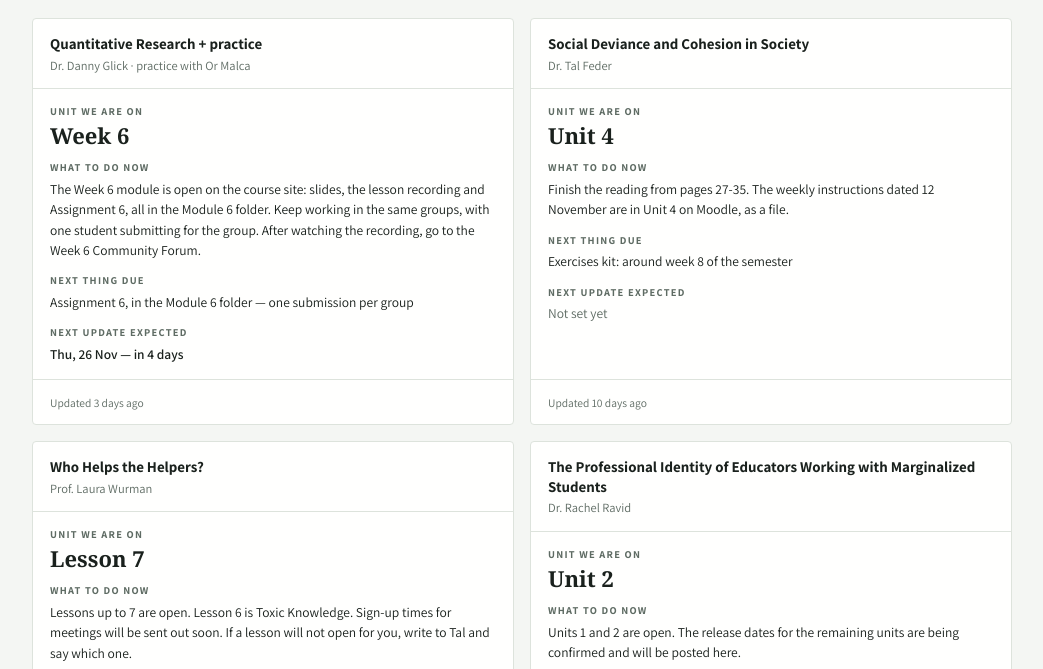
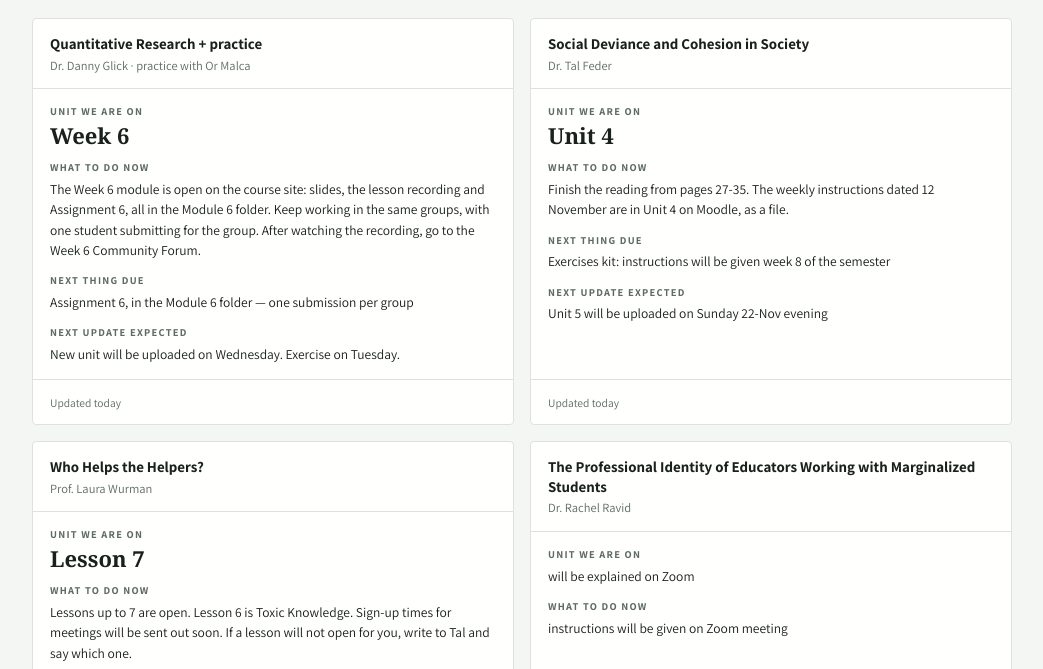
Before and after one commit to TalFeder2/inclusive-education, a plain HTML site: page index.html in a window 1280 px wide. Shown: the part 131-800 px from the top of the page, without its empty margins (118-1161 px from the left). Drawn offline with Linux system fonts and the light colour scheme; a web font is replaced by a local one.

Commit message:
Update course cards; hide empty fields; allow text in next-update
Co-Authored-By: Claude Opus 5 <noreply@anthropic.com>

```diff
--- a/index.html
+++ b/index.html
@@ -128,29 +128,34 @@ h1{font-family:var(--display);font-weight:700;font-size:clamp(26px,4vw,38px);lin
     return /^https?:\/\//i.test(u) ? u : '';
   }
 
+  // An empty field hides its row entirely, rather than printing a placeholder.
+  function row(label, value, cls){
+    if (!value) return '';
+    return '<div class="row"><p class="k">' + label + '</p>'
+      + '<p class="' + (cls || 'v') + '">' + esc(value) + '</p></div>';
+  }
+  function isDate(v){ return /^\d{4}-\d{2}-\d{2}$/.test(String(v == null ? '' : v)); }
+
+  // `next` may be a date (YYYY-MM-DD), which gets a countdown, or free text, shown as written.
+  function nextText(v){
+    if (!v) return '';
+    if (!isDate(v)) return v;
+    var n = days(today(), v);
+    return pretty(v) + (n === null ? '' : n === 0 ? ' — today' : n === 1 ? ' — tomorrow'
+      : n > 1 ? ' — in ' + n + ' days' : ' — overdue');
+  }
+
   function card(c){
-    var nextTxt = 'Not set yet', nextCls = 'v none';
-    if (c.next){
-      var n = days(today(), c.next);
-      nextCls = 'v date';
-      nextTxt = pretty(c.next) + (n === null ? '' : n === 0 ? ' — today' : n === 1 ? ' — tomorrow'
-        : n > 1 ? ' — in ' + n + ' days' : ' — overdue');
-    }
+    var unit = String(c.unit == null ? '' : c.unit);
     return '<article class="course">'
       + '<div class="c-top">'
       + '<p class="c-en">' + esc(c.en) + '</p>'
       + '<p class="c-who">' + esc(c.who) + '</p>'
       + '</div><div class="c-body">'
-      + '<div class="row"><p class="k">Unit we are on</p>'
-      + (c.unit ? '<p class="unit">' + esc(c.unit) + '</p>'
-                : '<p class="unit none">Not reported yet</p>') + '</div>'
-      + '<div class="row"><p class="k">What to do now</p>'
-      + '<p class="' + (c.now ? 'v' : 'v none') + '">'
-      + esc(c.now || 'Nothing posted here yet. Check the course on Moodle, or write to Tal.') + '</p></div>'
-      + '<div class="row"><p class="k">Next thing due</p>'
-      + '<p class="' + (c.due ? 'v' : 'v none') + '">' + esc(c.due || 'Nothing listed') + '</p></div>'
-      + '<div class="row"><p class="k">Next update expected</p>'
-      + '<p class="' + nextCls + '">' + esc(nextTxt) + '</p></div>'
+      + row('Unit we are on', unit, unit.length <= 18 ? 'unit' : 'v')
+      + row('What to do now', c.now)
+      + row('Next thing due', c.due)
+      + row('Next update expected', nextText(c.next), isDate(c.next) ? 'v date' : 'v')
       + '</div><div class="c-foot"><span class="ago">' + esc(ago(c)) + '</span></div>'
       + '</article>';
   }
--- a/status.json
+++ b/status.json
@@ -6,17 +6,17 @@
       "unit": "Week 6",
       "now": "The Week 6 module is open on the course site: slides, the lesson recording and Assignment 6, all in the Module 6 folder. Keep working in the same groups, with one student submitting for the group. After watching the recording, go to the Week 6 Community Forum.",
       "due": "Assignment 6, in the Module 6 folder — one submission per group",
-      "next": "2026-11-26",
-      "updated": "2026-11-19"
+      "next": "New unit will be uploaded on Wednesday. Exercise on Tuesday.",
+      "updated": "2026-11-22"
     },
     {
       "en": "Social Deviance and Cohesion in Society",
       "who": "Dr. Tal Feder",
       "unit": "Unit 4",
       "now": "Finish the reading from pages 27-35. The weekly instructions dated 12 November are in Unit 4 on Moodle, as a file.",
-      "due": "Exercises kit: around week 8 of the semester",
-      "next": "",
-      "updated": "2026-11-12"
+      "due": "Exercises kit: instructions will be given week 8 of the semester",
+      "next": "Unit 5 will be uploaded on Sunday 22-Nov evening",
+      "updated": "2026-11-22"
     },
     {
       "en": "Who Helps the Helpers?",
@@ -30,11 +30,11 @@
     {
       "en": "The Professional Identity of Educators Working with Marginalized Students",
       "who": "Dr. Rachel Ravid",
-      "unit": "Unit 2",
-      "now": "Units 1 and 2 are open. The release dates for the remaining units are being confirmed and will be posted here.",
+      "unit": "will be explained on Zoom",
+      "now": "instructions will be given on Zoom meeting",
       "due": "",
       "next": "",
-      "updated": "2026-11-21"
+      "updated": "2026-11-22"
     }
   ],
   "media": [
```
Also changed, not shown: 1 other file.
